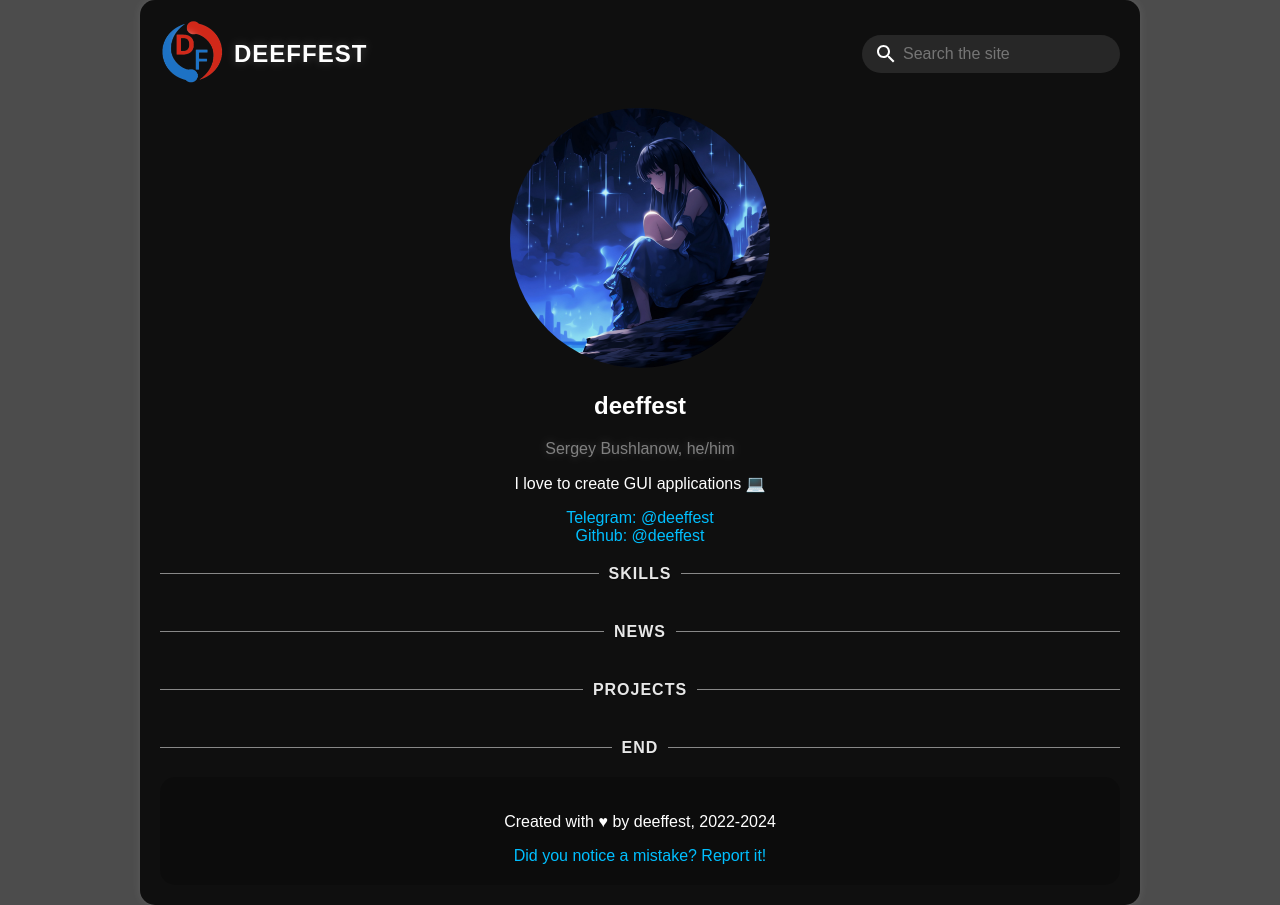
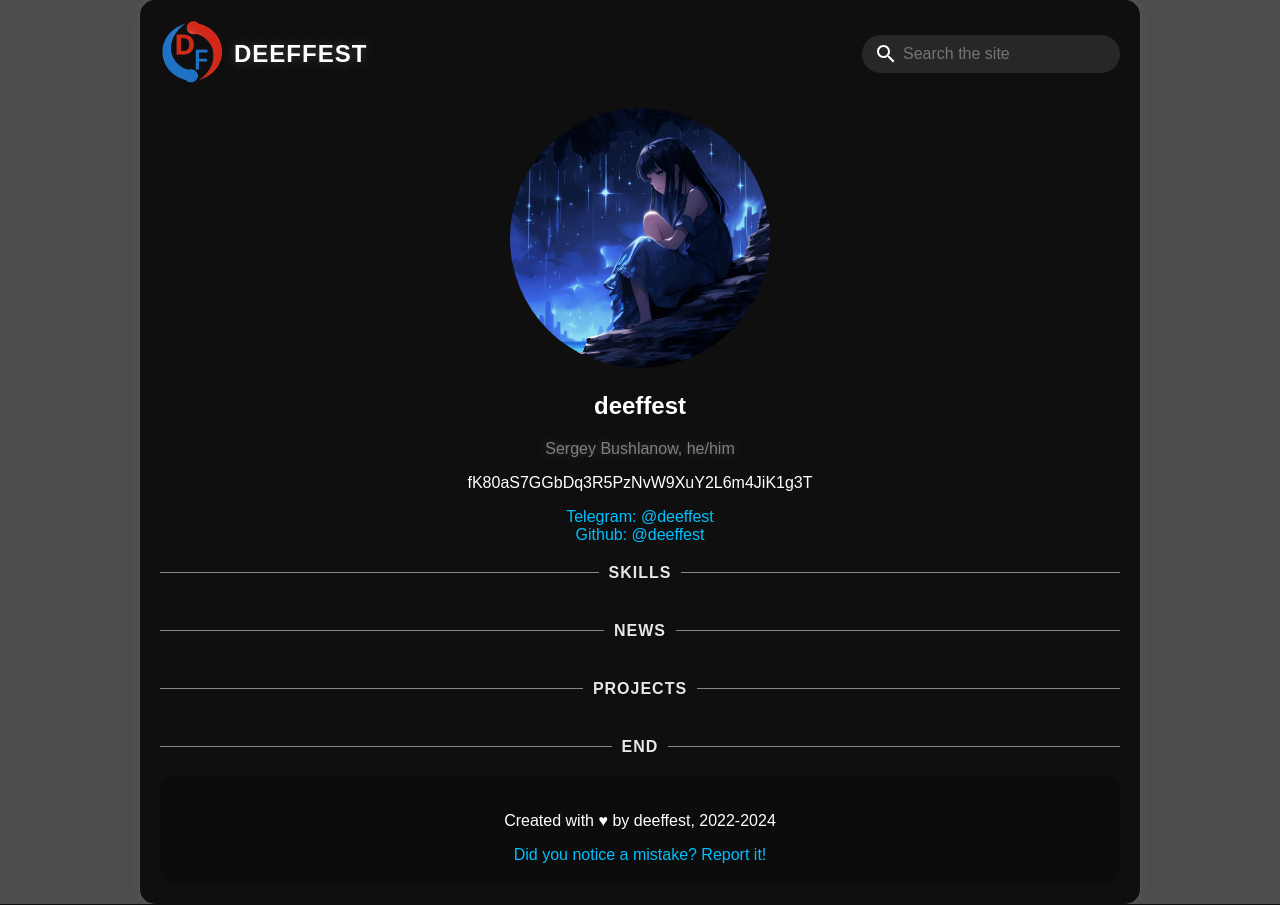
Before and after one commit to deeffest/DEEFFEST-SITE, a Python web app: template templates/home.html in a window 1280 px wide. Run offline with Jinja, Linux system fonts and the light colour scheme; the template is opened without the code that fills it, so the values that code supplies are empty.

Commit message:
Changed the description of me

```diff
--- a/templates/home.html
+++ b/templates/home.html
@@ -48,7 +48,7 @@
                 <h2>deeffest</h2>
                 <p class="subheading">Sergey Bushlanow, he/him</p>
                 <p class="description">
-                    I love to create GUI applications 💻
+                    fK80aS7GGbDq3R5PzNvW9XuY2L6m4JiK1g3T
                 </p>
                 <div class="social">
                     <a href="https://t.me/deeffest" target="_blank">Telegram: @deeffest</a>
```
